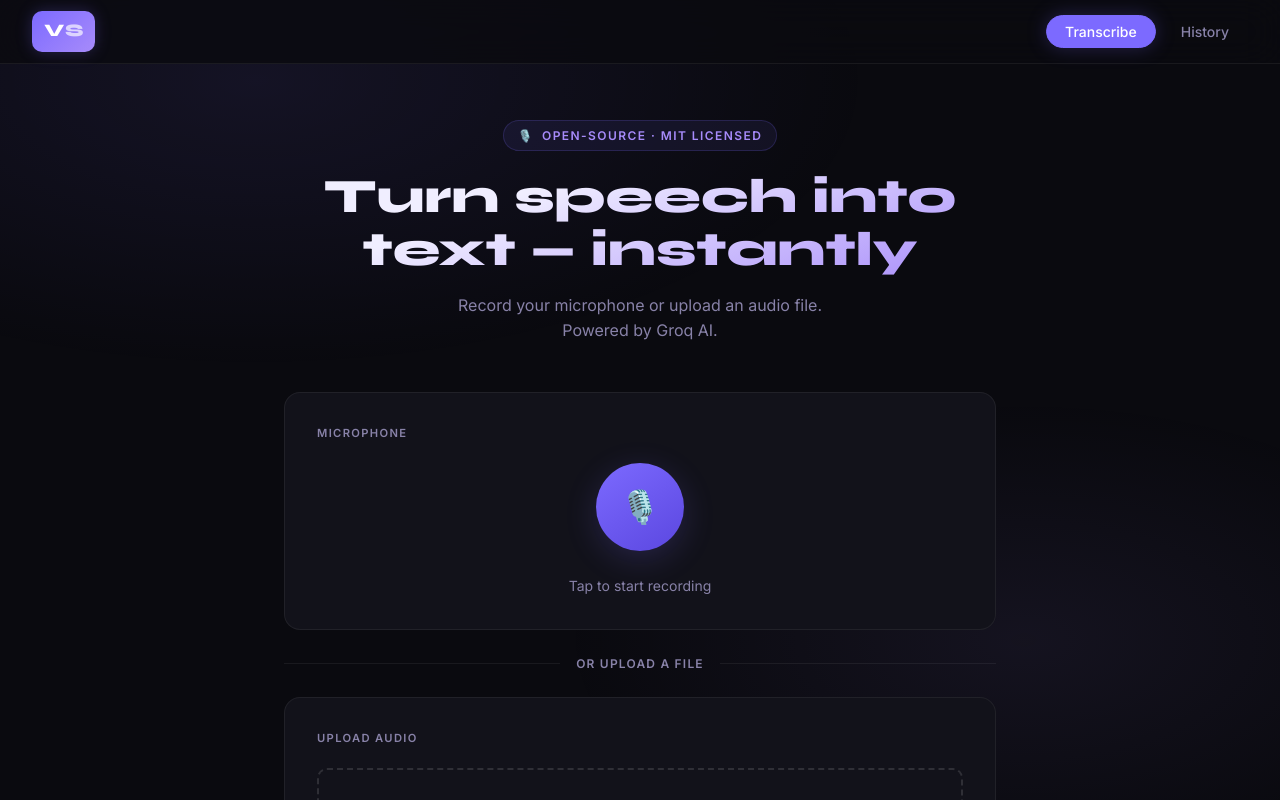
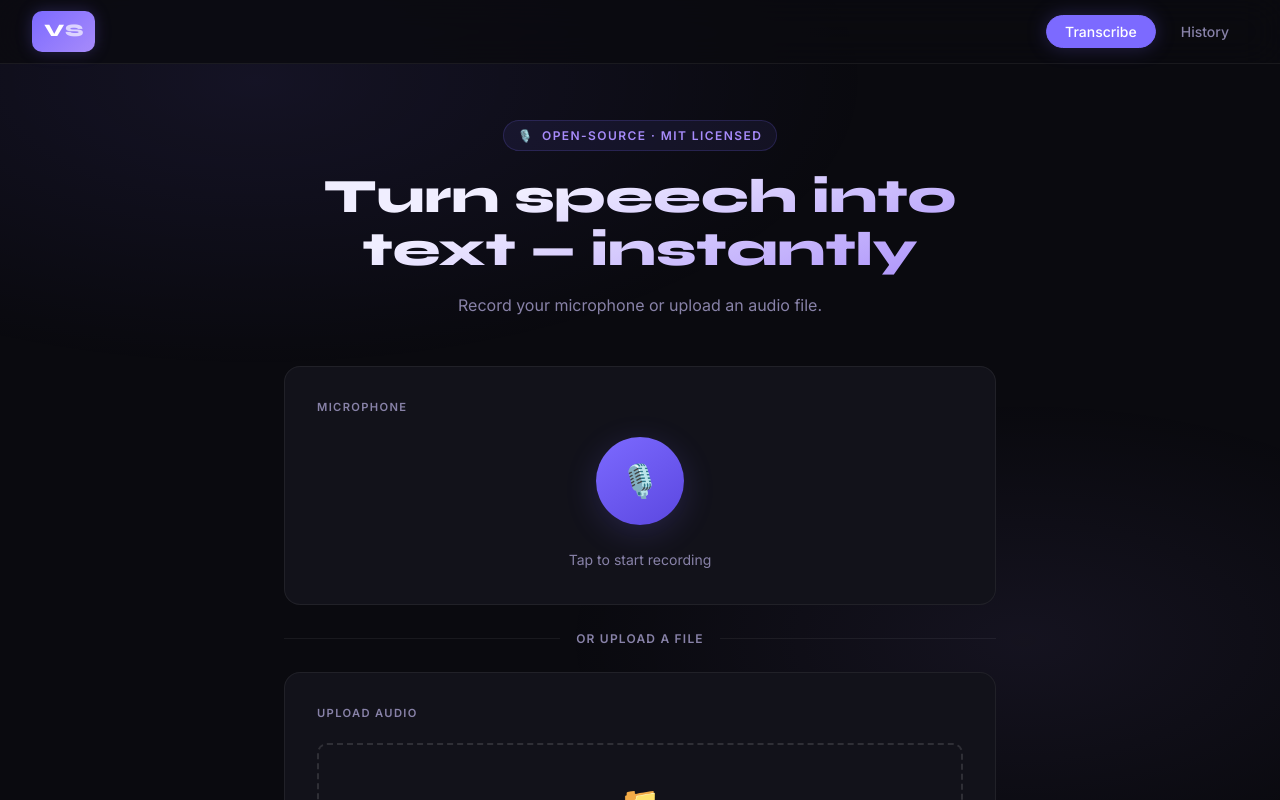
Before and after one commit to Modred14/speech-to-text, a React (Vite) app in the folder frontend/: page / in a window 1280 px wide. Shown: the top 800 px of the page. Built offline with nearby package versions, Linux system fonts and the light colour scheme; no server answers.

Commit message:
initial commit

```diff
--- a/frontend/index.html
+++ b/frontend/index.html
@@ -4,7 +4,7 @@
     <meta charset="UTF-8" />
     <link rel="icon" type="image/svg+xml" href="/mic.svg" />
     <meta name="viewport" content="width=device-width, initial-scale=1.0" />
-    <meta name="description" content="VoiceScript — Open-source speech-to-text transcription tool powered by Groq AI" />
+    <meta name="description" content="VoiceScript — Open-source speech-to-text transcription tool" />
     <title>VoiceScript — Speech to Text</title>
   </head>
   <body>
--- a/frontend/src/pages/Home.jsx
+++ b/frontend/src/pages/Home.jsx
@@ -104,7 +104,7 @@ export default function Home() {
           <span>🎙️</span> Open-Source · MIT Licensed
         </div>
         <h1>Turn speech into text — instantly</h1>
-        <p>Record your microphone or upload an audio file. Powered by Groq AI.</p>
+        <p>Record your microphone or upload an audio file.</p>
       </div>
 
       {/* Microphone recorder */}
@@ -167,7 +167,7 @@ export default function Home() {
       {processing && (
         <div className="processing">
           <div className="spinner" />
-          <span className="processing-text">Transcribing your audio with Groq AI…</span>
+          <span className="processing-text">Transcribing your audio…</span>
         </div>
       )}
 
```
